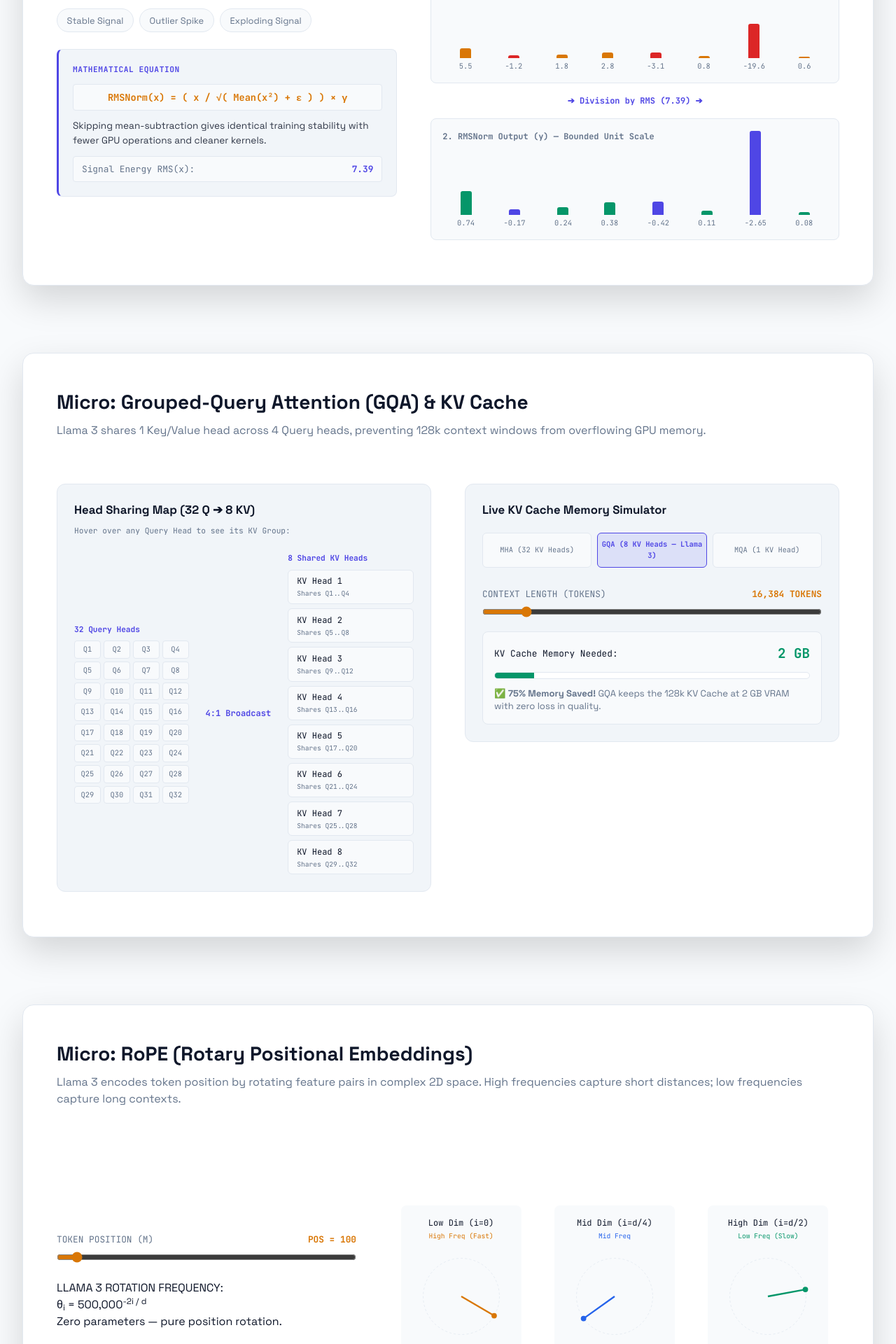
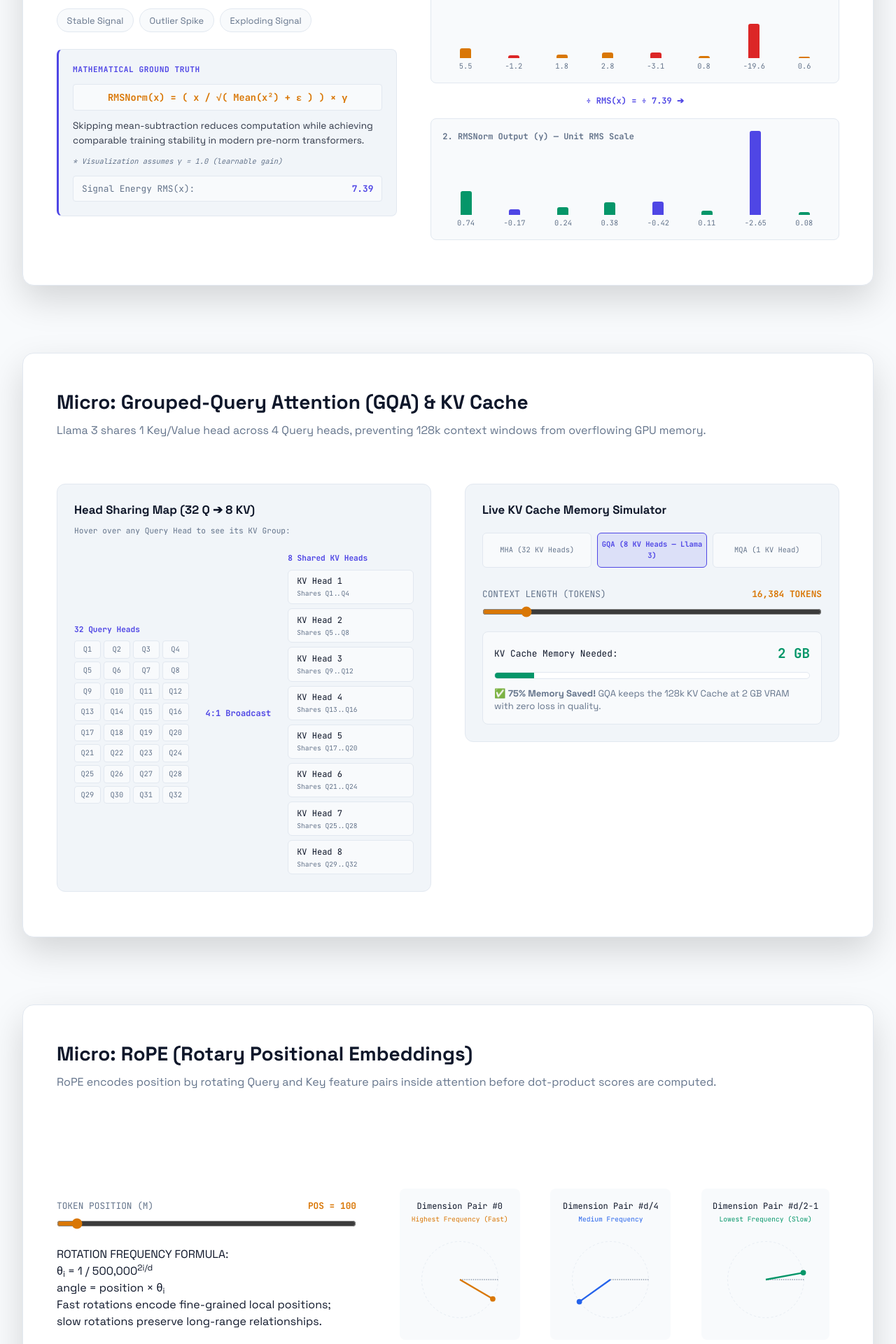
Before and after one commit to AlanPonnachan/transformer-encyclopedia, a SvelteKit app: page /architectures/llama3 in a window 1280 px wide. Shown: the part 2540-4460 px from the top of the page at 70% size. Built offline with nearby package versions, Linux system fonts and the light colour scheme.

Commit message:
improved swiglu, rope and rmsnorm

```diff
--- a/src/routes/architectures/llama3/+page.svelte
+++ b/src/routes/architectures/llama3/+page.svelte
@@ -118,9 +118,9 @@
 
   // --- CARD 5: ROPE STATE ---
   let ropePos = 100;
-  $: thetaLow  = ropePos * Math.pow(500000, -(0 / headDim));
-  $: thetaMid  = ropePos * Math.pow(500000, -(headDim * 0.25 / headDim));
-  $: thetaHigh = ropePos * Math.pow(500000, -(headDim * 0.48 / headDim));
+  $: thetaLow  = ropePos * (1 / Math.pow(500000, 0 / headDim));
+  $: thetaMid  = ropePos * (1 / Math.pow(500000, (headDim * 0.25) / headDim));
+  $: thetaHigh = ropePos * (1 / Math.pow(500000, (headDim * 0.48) / headDim));
 
   $: vecLowX  = Math.cos(thetaLow) * 70;
   $: vecLowY  = Math.sin(thetaLow) * 70;
@@ -131,14 +131,15 @@
 
   // --- CARD 6: SWIGLU STATE ---
   let ffnArchChoice: 'SwiGLU' | 'GELU' = 'SwiGLU';
-  let gateThreshold = 0.0;
+  let gateShift = 0.0;
   const swigluInput = [0.5, -0.2, 0.8, -0.9];
-  const w1_raw = [1.2, -1.8, 0.4, 2.1, -0.9, 1.5, -2.4, 0.7];
-  const w3_raw = [0.9, 0.6, -1.2, 1.4, 0.8, -0.5, 1.1, -0.3];
+  const w1_raw = [1.2, -1.8, 0.4, 2.1, -0.9, 1.5, -2.4, 0.7]; // Gate
+  const w3_raw = [0.9, 0.6, -1.2, 1.4, 0.8, -0.5, 1.1, -0.3]; // Up / Content
 
   function silu(x: number) { return x / (1 + Math.exp(-x)); }
-  $: gate_activations = w1_raw.map(v => silu(v + gateThreshold));
+  $: gate_activations = w1_raw.map(v => silu(v + gateShift));
   $: swiglu_gated = gate_activations.map((g, i) => g * w3_raw[i]);
+  $: swiglu_down = swiglu_gated.map(v => Number((v * 0.85).toFixed(2)));
 
   // --- CARD 7: CAUSAL MASK STATE ---
   const sampleSentence = ["The", "wise", "king", "ruled", "peacefully"];
@@ -550,7 +551,7 @@
        ========================================== -->
   <span id="rmsnorm-card" style="display:block; margin-top:-50px; padding-top:50px;"></span>
 
-  <InteractiveCard title="Micro: RMSNorm Activation Stabilizer" subtitle="As data flows through 32 deep residual blocks, numbers can explode or collapse. RMSNorm scales total signal energy in a single pass.">
+  <InteractiveCard title="Micro: RMSNorm Activation Stabilizer" subtitle="As data flows through 32 deep residual blocks, numbers can drift. RMSNorm rescales token activations to maintain consistent signal energy.">
     <div class="rmsnorm-workspace">
 
       <!-- CONTROLS & EXPLANATION -->
@@ -570,13 +571,14 @@
         </div>
 
         <div class="rms-info-card">
-          <div class="info-title">MATHEMATICAL EQUATION</div>
+          <div class="info-title">MATHEMATICAL GROUND TRUTH</div>
           <div class="rms-math-display">
             RMSNorm(x) = ( x / √( Mean(x²) + ε ) ) × γ
           </div>
           <p class="info-text">
-            Skipping mean-subtraction gives identical training stability with fewer GPU operations and cleaner kernels.
+            Skipping mean-subtraction reduces computation while achieving comparable training stability in modern pre-norm transformers.
           </p>
+          <span class="gamma-note">* Visualization assumes γ = 1.0 (learnable gain)</span>
           <div class="rms-gauge">
             <span>Signal Energy RMS(x):</span>
             <strong style="color: var(--accent)">{rmsVal.toFixed(2)}</strong>
@@ -587,7 +589,7 @@
       <!-- WAVEFORM / DISTRIBUTION COMPARISON -->
       <div class="rms-waves-container">
         <div class="wave-box">
-          <span class="wave-title">1. Raw Input Signal (x) — Unbounded</span>
+          <span class="wave-title">1. Raw Input Signal (x) — Unbounded Magnitude</span>
           <div class="bars-flex">
             {#each rawVector as val}
               {@const h = Math.min(100, Math.abs(val) * 2.5)}
@@ -599,10 +601,10 @@
           </div>
         </div>
 
-        <div class="rms-arrow">➔ Division by RMS ({rmsVal.toFixed(2)}) ➔</div>
+        <div class="rms-arrow">÷ RMS(x) = ÷ {rmsVal.toFixed(2)} ➔</div>
 
         <div class="wave-box normalized">
-          <span class="wave-title">2. RMSNorm Output (y) — Bounded Unit Scale</span>
+          <span class="wave-title">2. RMSNorm Output (y) — Unit RMS Scale</span>
           <div class="bars-flex">
             {#each normalizedVector as val}
               {@const h = Math.abs(val) * 45}
@@ -727,7 +729,7 @@
        CARD 5: RE-ENGINEERED ROPE
        ========================================== -->
   <span id="rope-card" style="display:block; margin-top:-50px; padding-top:50px;"></span>
-  <InteractiveCard title="Micro: RoPE (Rotary Positional Embeddings)" subtitle="Llama 3 encodes token position by rotating feature pairs in complex 2D space. High frequencies capture short distances; low frequencies capture long contexts.">
+  <InteractiveCard title="Micro: RoPE (Rotary Positional Embeddings)" subtitle="RoPE encodes position by rotating Query and Key feature pairs inside attention before dot-product scores are computed.">
     <div class="rope-workspace">
 
       <div class="rope-controls">
@@ -740,9 +742,10 @@
         </div>
 
         <div class="math-box">
-          <div class="math-title">LLAMA 3 ROTATION FREQUENCY:</div>
-          <div class="math-eq">θ<sub>i</sub> = 500,000<sup>-2i / d</sup></div>
-          <div class="math-res">Zero parameters — pure position rotation.</div>
+          <div class="math-title">ROTATION FREQUENCY FORMULA:</div>
+          <div class="math-eq">θ<sub>i</sub> = 1 / 500,000<sup>2i/d</sup></div>
+          <div class="math-eq">angle = position × θ<sub>i</sub></div>
+          <div class="math-res">Fast rotations encode fine-grained local positions; slow rotations preserve long-range relationships.</div>
         </div>
       </div>
 
@@ -750,27 +753,31 @@
       <div class="rope-multi-viz">
 
         <div class="wheel-box">
-          <span class="wheel-lbl">Low Dim (i=0)<br/><small style="color:var(--highlight)">High Freq (Fast)</small></span>
+          <span class="wheel-lbl">Dimension Pair #0<br/><small style="color:var(--highlight)">Highest Frequency (Fast)</small></span>
           <svg viewBox="-90 -90 180 180" class="circle-svg">
             <circle cx="0" cy="0" r="70" fill="none" stroke="var(--border)" stroke-dasharray="4,4" />
+            <!-- Fixed Position 0 Baseline -->
+            <line x1="0" y1="0" x2="70" y2="0" stroke="var(--muted)" stroke-width="1.5" stroke-dasharray="2,2" />
             <line x1="0" y1="0" x2={vecLowX} y2={-vecLowY} stroke="var(--highlight)" stroke-width="3" />
             <circle cx={vecLowX} cy={-vecLowY} r="5" fill="var(--highlight)" />
           </svg>
         </div>
 
         <div class="wheel-box">
-          <span class="wheel-lbl">Mid Dim (i=d/4)<br/><small style="color:var(--blue)">Mid Freq</small></span>
+          <span class="wheel-lbl">Dimension Pair #d/4<br/><small style="color:var(--blue)">Medium Frequency</small></span>
           <svg viewBox="-90 -90 180 180" class="circle-svg">
             <circle cx="0" cy="0" r="70" fill="none" stroke="var(--border)" stroke-dasharray="4,4" />
+            <line x1="0" y1="0" x2="70" y2="0" stroke="var(--muted)" stroke-width="1.5" stroke-dasharray="2,2" />
             <line x1="0" y1="0" x2={vecMidX} y2={-vecMidY} stroke="var(--blue)" stroke-width="3" />
             <circle cx={vecMidX} cy={-vecMidY} r="5" fill="var(--blue)" />
           </svg>
         </div>
 
         <div class="wheel-box">
-          <span class="wheel-lbl">High Dim (i=d/2)<br/><small style="color:var(--green)">Low Freq (Slow)</small></span>
+          <span class="wheel-lbl">Dimension Pair #d/2-1<br/><small style="color:var(--green)">Lowest Frequency (Slow)</small></span>
           <svg viewBox="-90 -90 180 180" class="circle-svg">
             <circle cx="0" cy="0" r="70" fill="none" stroke="var(--border)" stroke-dasharray="4,4" />
+            <line x1="0" y1="0" x2="70" y2="0" stroke="var(--muted)" stroke-width="1.5" stroke-dasharray="2,2" />
             <line x1="0" y1="0" x2={vecHighX} y2={-vecHighY} stroke="var(--green)" stroke-width="3" />
             <circle cx={vecHighX} cy={-vecHighY} r="5" fill="var(--green)" />
           </svg>
@@ -812,15 +819,15 @@
       <div class="swiglu-pipeline-box">
         <div class="ctrl-group" style="width: 250px;">
           <div class="lbl-row">
-            <span>Gate Bias Threshold</span>
-            <strong style="color: var(--accent)">{gateThreshold.toFixed(1)}</strong>
+            <span>Gate Control Shift</span>
+            <strong style="color: var(--accent)">{gateShift.toFixed(1)}</strong>
           </div>
-          <input type="range" min="-3" max="3" step="0.1" bind:value={gateThreshold} class="hl-slider" />
+          <input type="range" min="-3" max="3" step="0.1" bind:value={gateShift} class="hl-slider" />
         </div>
 
         <div class="gate-branches-flex">
           <div class="branch-card">
-            <span class="branch-lbl">Branch 1: w1(x) ➔ SiLU (Gate)</span>
+            <span class="branch-lbl">Gate Projection: W<sub>gate</sub>(x) ➔ SiLU</span>
             <div class="cells-row">
               {#each gate_activations as g}
                 <div class="gate-cell" style="background: {heatBg(g)}">{g.toFixed(2)}</div>
@@ -831,7 +838,7 @@
           <div class="mult-symbol">⊗</div>
 
           <div class="branch-card">
-            <span class="branch-lbl">Branch 2: w3(x) (Content)</span>
+            <span class="branch-lbl">Content Projection: W<sub>up</sub>(x)</span>
             <div class="cells-row">
               {#each w3_raw as u}
                 <div class="gate-cell" style="background: {heatBg(u)}">{u.toFixed(2)}</div>
@@ -839,12 +846,12 @@
             </div>
           </div>
 
-          <div class="mult-symbol">➔ w2 ➔</div>
+          <div class="mult-symbol">➔ W<sub>down</sub> ➔</div>
 
           <div class="branch-card result-card">
-            <span class="branch-lbl">Gated Result: SiLU(w1) ⊙ w3</span>
+            <span class="branch-lbl">Down Projection (d=4096)</span>
             <div class="cells-row">
-              {#each swiglu_gated as r}
+              {#each swiglu_down as r}
                 <div class="gate-cell" style="background: {heatBg(r)}">{r.toFixed(2)}</div>
               {/each}
             </div>
@@ -1060,6 +1067,7 @@
   .info-title { font-family: 'JetBrains Mono', monospace; font-size: 0.7rem; font-weight: 700; color: var(--accent); letter-spacing: 0.05em; }
   .rms-math-display { font-family: 'JetBrains Mono', monospace; font-size: 0.85rem; color: var(--highlight); font-weight: 700; background: var(--bg); padding: 0.5rem; border-radius: 4px; border: 1px solid var(--border); text-align: center; }
   .info-text { font-size: 0.85rem; color: var(--text); opacity: 0.85; line-height: 1.5; margin: 0; }
+  .gamma-note { font-family: 'JetBrains Mono', monospace; font-size: 0.65rem; color: var(--muted); font-style: italic; }
   .rms-gauge { display: flex; justify-content: space-between; align-items: center; background: var(--bg); padding: 0.5rem 0.75rem; border-radius: 4px; border: 1px solid var(--border); font-family: 'JetBrains Mono', monospace; font-size: 0.8rem; color: var(--muted); }
 
   .rms-waves-container { flex: 1.2; min-width: 360px; display: flex; flex-direction: column; gap: 1rem; }
```
